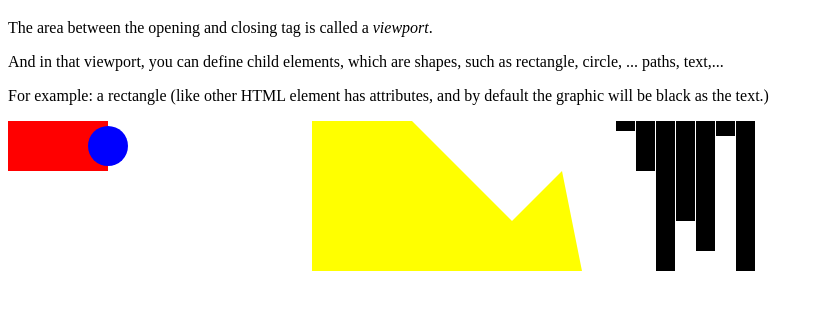
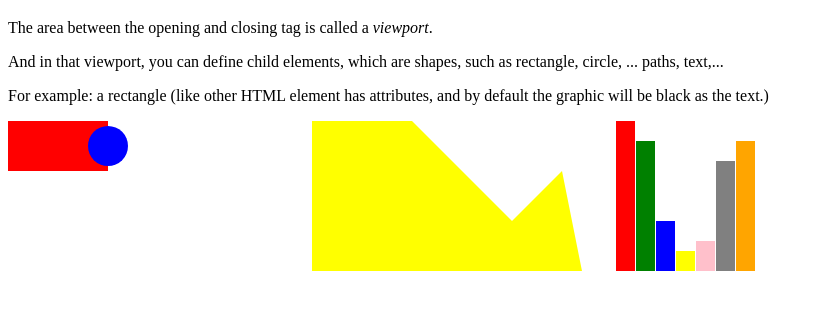
Before and after one commit to pazcm/data-visualization, a plain HTML site: page index.html in a window 1280 px wide. Shown: the part 61-370 px from the top of the page, without its empty margins (0-823 px from the left). Drawn offline with Linux system fonts and the light colour scheme.

Commit message:
change direction and colors

```diff
--- a/index.html
+++ b/index.html
@@ -19,13 +19,13 @@
                     <polygon points="0,0 100,0 200,100 250,50 300,300 0,350" fill="yellow"></polygon>
                 </svg>
                 <svg>
-                    <rect x="0" y="0" width="19" height="10"></rect>
-                    <rect x="20" y="0" width="19" height="50"></rect>
-                    <rect x="40" y="0" width="19" height="150"></rect>
-                    <rect x="60" y="0" width="19" height="100"></rect>
-                    <rect x="80" y="0" width="19" height="130"></rect>
-                    <rect x="100" y="0" width="19" height="15"></rect>
-                    <rect x="120" y="0" width="19" height="170"></rect>
+                    <rect x="0" y="0" width="19" height="150" fill="red"></rect>
+                    <rect x="20" y="20" width="19" height="130" fill="green"></rect>
+                    <rect x="40" y="100" width="19" height="150" fill="blue"></rect>
+                    <rect x="60" y="130" width="19" height="100" fill="yellow"></rect>
+                    <rect x="80" y="120" width="19" height="130" fill="pink"></rect>
+                    <rect x="100" y="40" width="19" height="110" fill="grey"></rect>
+                    <rect x="120" y="20" width="19" height="170" fill="orange"></rect>
                 </svg>
     </body>
 </html>
```
